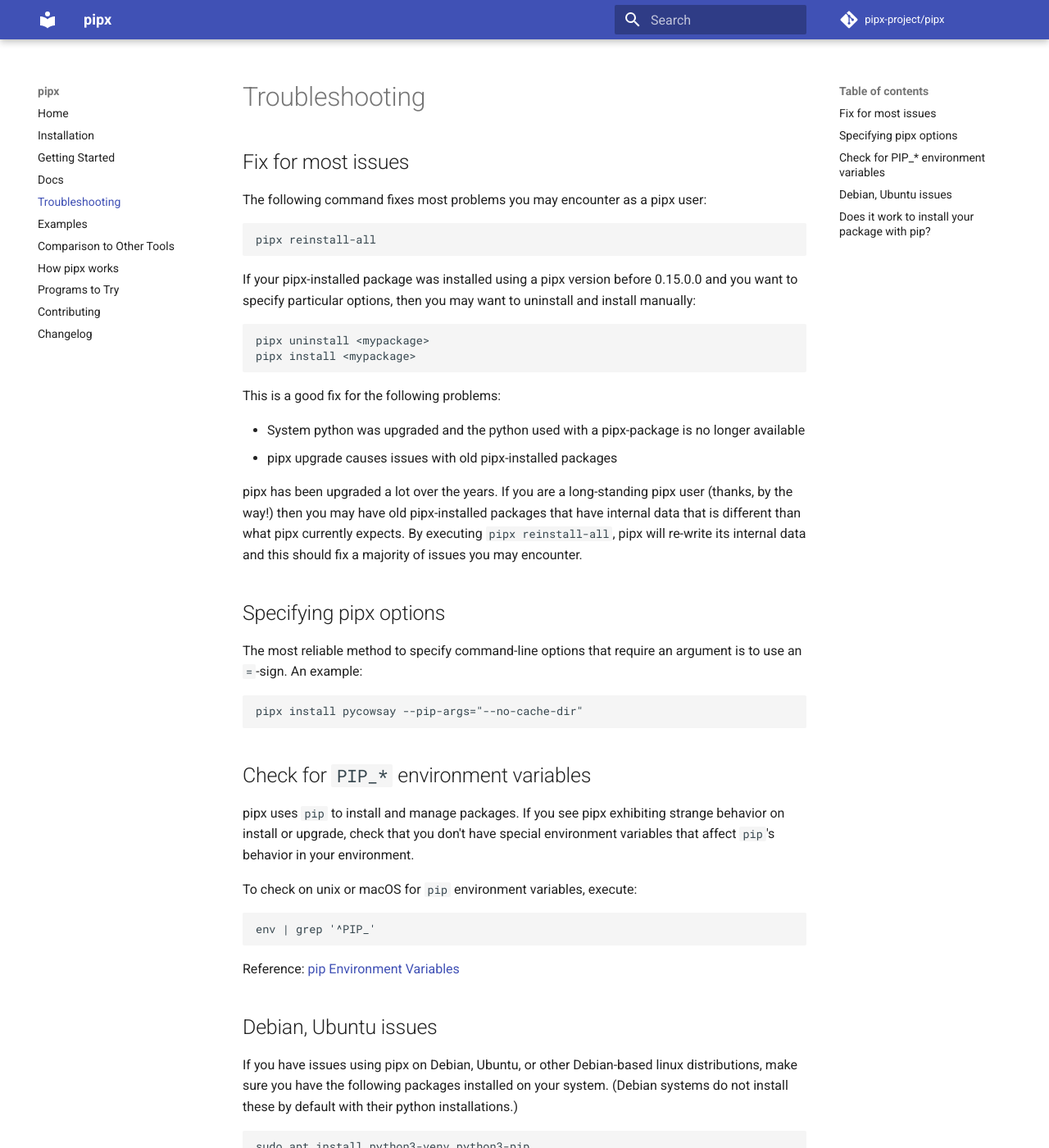
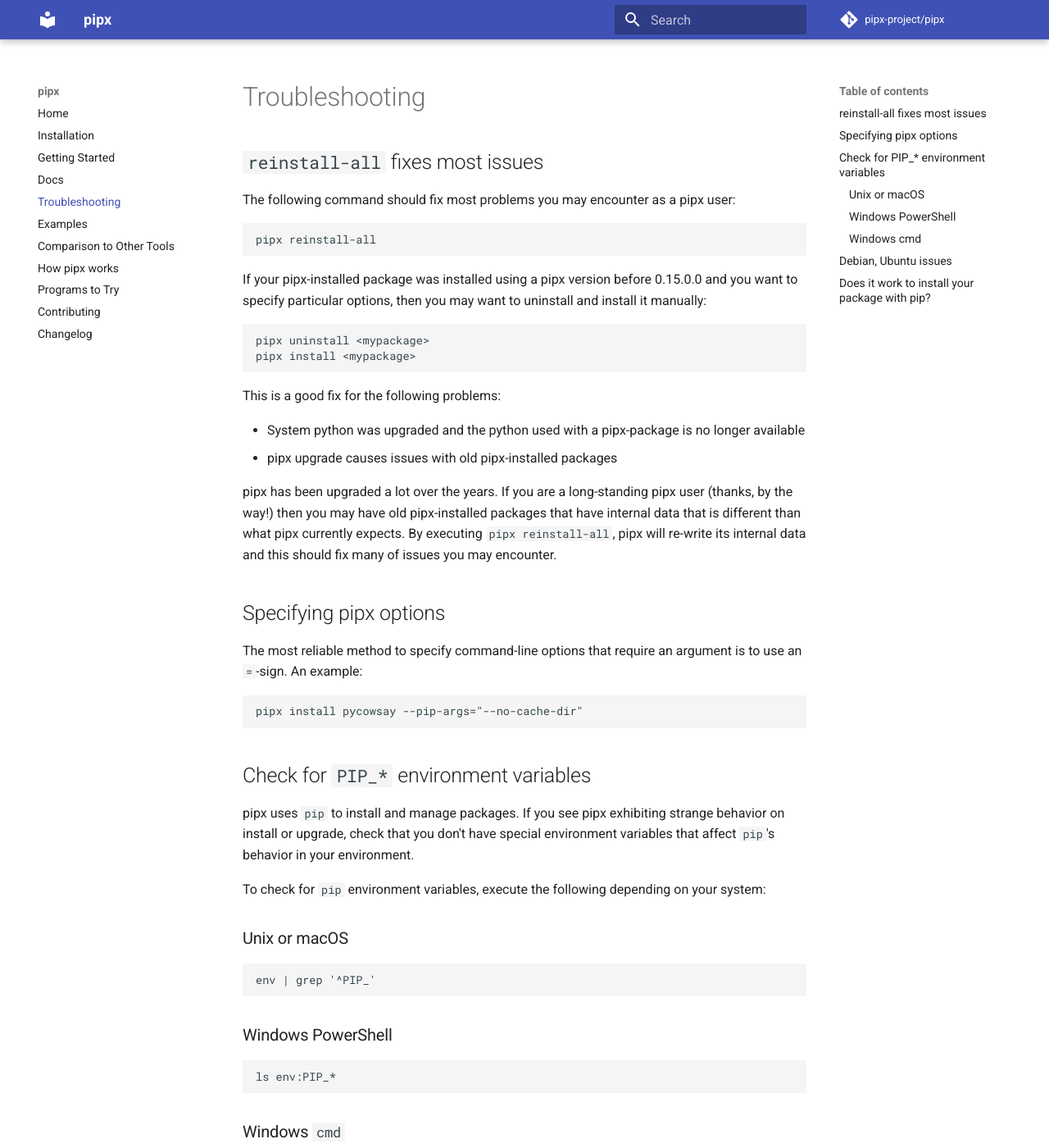
Before and after one commit to pypa/pipx, an MkDocs documentation site: the page built from docs/troubleshooting.md, in a window 1280 px wide and 1400 px high. Shown: the whole window at 82% size. Built offline with MkDocs 1.6.1 and Material for MkDocs 9.7.7, drawn with Linux system fonts in a browser that asks for light colours; comment, search, counter and statistics services are not loaded.

Commit message:
Add Windows-specific info, clean up.

````diff
--- a/docs/troubleshooting.md
+++ b/docs/troubleshooting.md
@@ -1,6 +1,6 @@
-## Fix for most issues
+## `reinstall-all` fixes most issues
 
-The following command fixes most problems you may encounter as a pipx user:
+The following command should fix most problems you may encounter as a pipx user:
 
 ```
 pipx reinstall-all
@@ -8,7 +8,7 @@
 
 If your pipx-installed package was installed using a pipx version before
 0.15.0.0 and you want to specify particular options, then you may want to
-uninstall and install manually:
+uninstall and install it manually:
 
 ```
 pipx uninstall <mypackage>
@@ -24,7 +24,7 @@
 user (thanks, by the way!) then you may have old pipx-installed packages that
 have internal data that is different than what pipx currently expects.  By
 executing `pipx reinstall-all`, pipx will re-write its internal data and this
-should fix a majority of issues you may encounter.
+should fix many of issues you may encounter.
 
 ## Specifying pipx options
 
@@ -40,9 +40,21 @@
 strange behavior on install or upgrade, check that you don't have special
 environment variables that affect `pip`'s behavior in your environment.
 
-To check on unix or macOS for `pip` environment variables, execute:
+To check for `pip` environment variables, execute the following depending on your system:
+
+### Unix or macOS
 ```
 env | grep '^PIP_'
+```
+
+### Windows PowerShell
+```
+ls env:PIP_*
+```
+
+### Windows `cmd`
+```
+set PIP_
 ```
 
 Reference: [pip Environment Variables](https://pip.pypa.io/en/stable/user_guide/#environment-variables)
````
